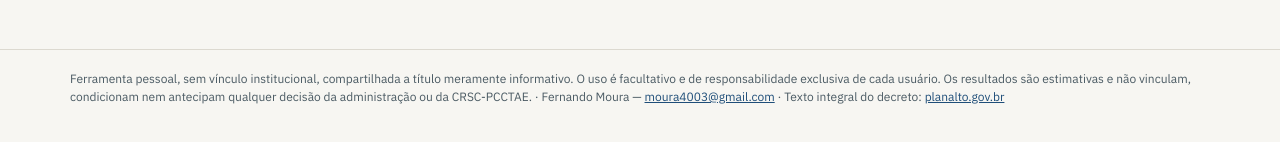
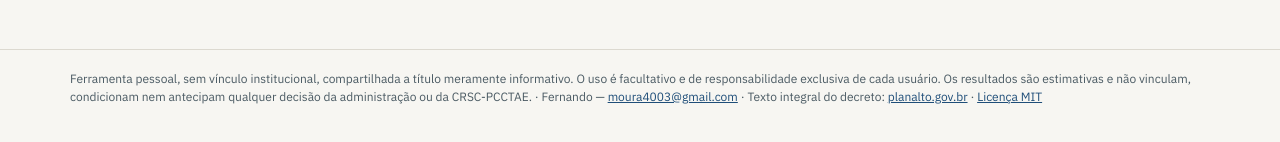
Before and after one commit to moura4003/simulador_rsc, a plain HTML site: page index.html in a window 1280 px wide. Shown: the part 2159-2301 px from the top of the page. Drawn offline with Linux system fonts and the light colour scheme.

Commit message:
Adiciona licenca MIT e ajusta autoria no rodape
- Rodape do index.html: "Fernando Moura" passa a "Fernando" e ganha link "Licenca MIT"
- Cria arquivo LICENSE (MIT, Copyright (c) 2026 Fernando Moura)
- README.md: nova secao de Licenca informando MIT e uso/copia/adaptacao livres

```diff
--- a/index.html
+++ b/index.html
@@ -331,7 +331,7 @@ footer a{color:var(--selo)}
 </div>
 
 <footer>
-  <div class="wrap">Ferramenta pessoal, sem vínculo institucional, compartilhada a título meramente informativo. O uso é facultativo e de responsabilidade exclusiva de cada usuário. Os resultados são estimativas e não vinculam, condicionam nem antecipam qualquer decisão da administração ou da CRSC-PCCTAE. · Fernando Moura — <a href="mailto:moura4003@gmail.com">moura4003@gmail.com</a> · Texto integral do decreto: <a href="https://www.planalto.gov.br/ccivil_03/_ato2023-2026/2026/decreto/d13048.htm" target="_blank" rel="noopener">planalto.gov.br</a></div>
+  <div class="wrap">Ferramenta pessoal, sem vínculo institucional, compartilhada a título meramente informativo. O uso é facultativo e de responsabilidade exclusiva de cada usuário. Os resultados são estimativas e não vinculam, condicionam nem antecipam qualquer decisão da administração ou da CRSC-PCCTAE. · Fernando — <a href="mailto:moura4003@gmail.com">moura4003@gmail.com</a> · Texto integral do decreto: <a href="https://www.planalto.gov.br/ccivil_03/_ato2023-2026/2026/decreto/d13048.htm" target="_blank" rel="noopener">planalto.gov.br</a> · <a href="https://github.com/moura4003/simulador_rsc/blob/main/LICENSE" target="_blank" rel="noopener">Licença MIT</a></div>
 </footer>
 
 <script>
```
Also changed, not shown: 2 other files.
